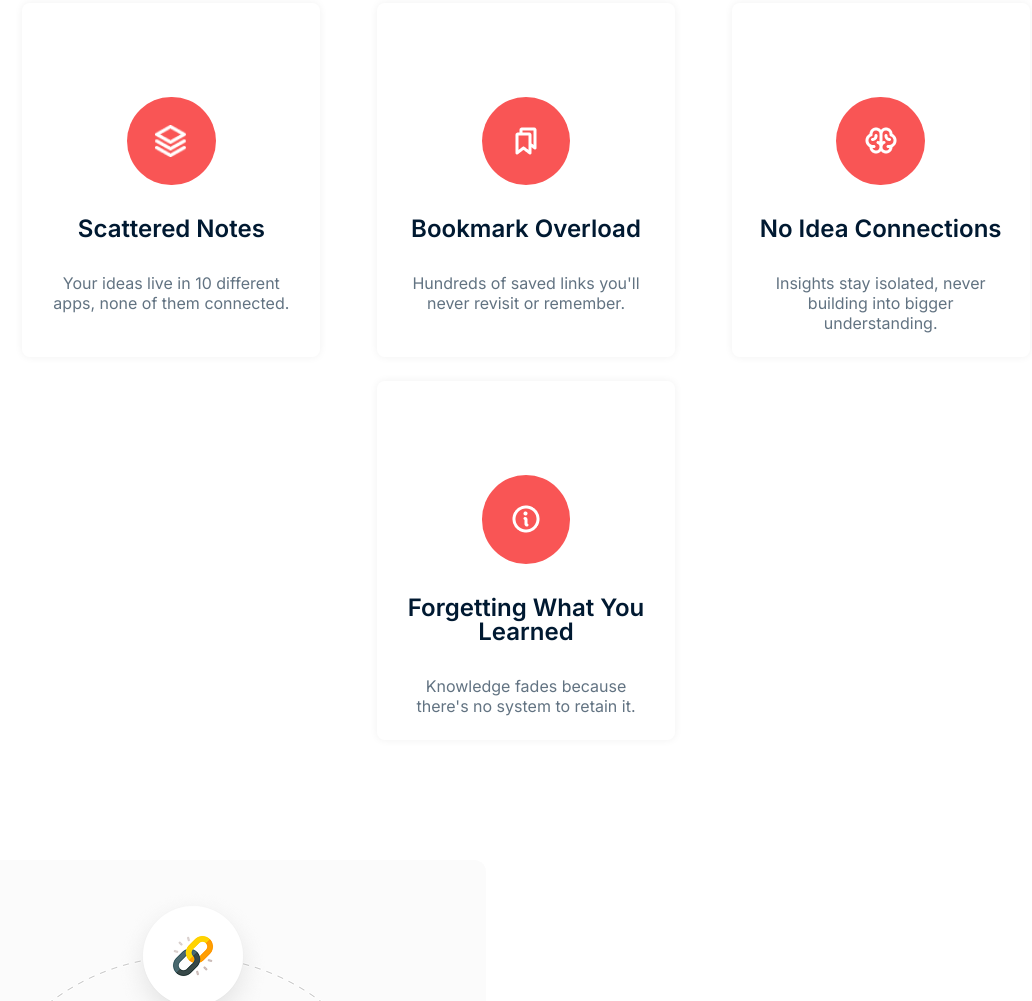
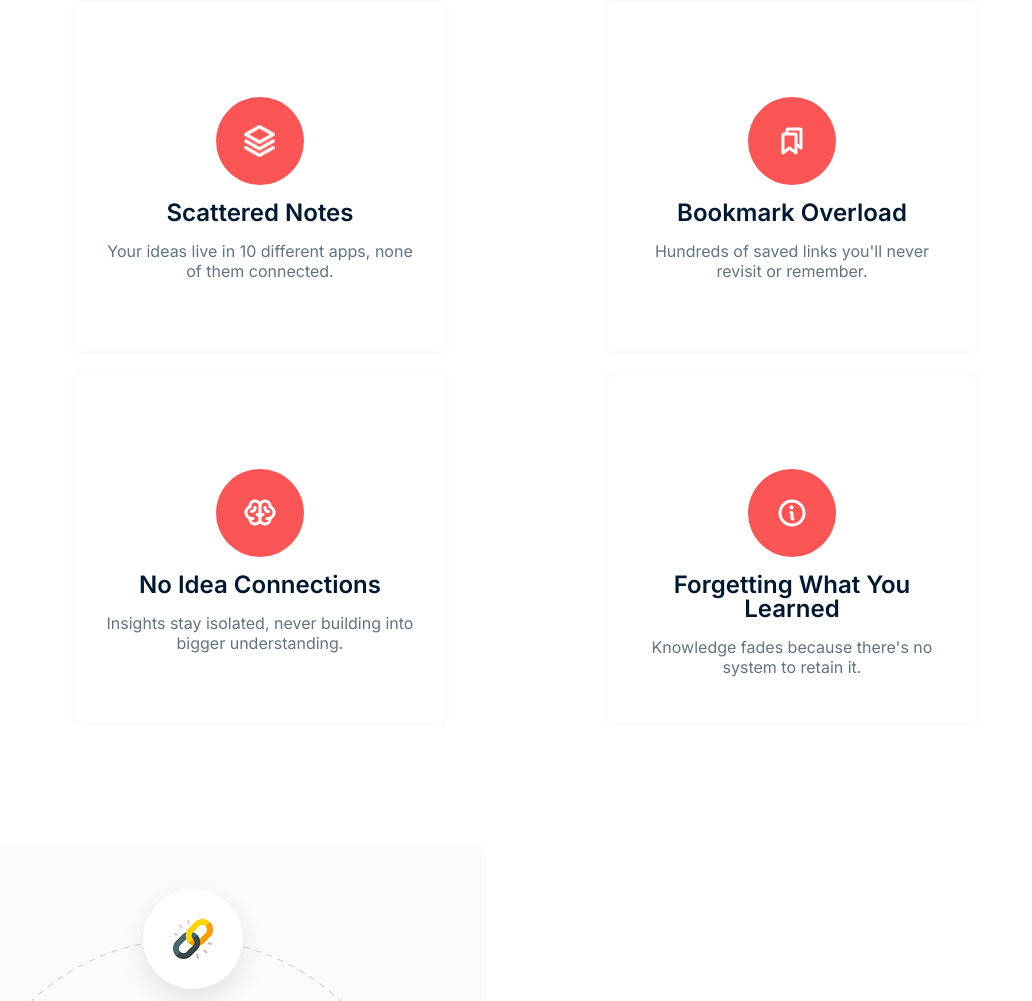
Before and after one commit to smalif/B13-Assignment-1_S_M_Alif, a plain HTML site: page index.html in a window 1280 px wide. Shown: the part 1022-2023 px from the top of the page, without its empty margins (114-1146 px from the left). Drawn offline with Linux system fonts and the light colour scheme.

Commit message:
1st note fixed

```diff
--- a/style.css
+++ b/style.css
@@ -171,7 +171,8 @@ nav div button{
     flex-direction: column;
     align-items: center;
     text-align: center;
-    width: 250px;
+    width: 322px;
+    height: 300px;
     border: none;
     border-radius: 8px;
     padding: 24px;
@@ -204,7 +205,6 @@ letter-spacing: 0%;
 text-align: center;
 text-transform: capitalize;
 color: #001931;
-padding-top: 16px;
 }
 
 .box-note p{
@@ -214,5 +214,4 @@ line-height: 20px;
 letter-spacing: 0%;
 text-align: center;
 color: #627382;
-padding-top: 16px;
 }
```
